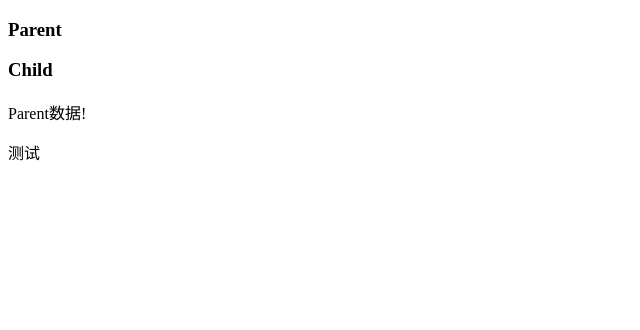
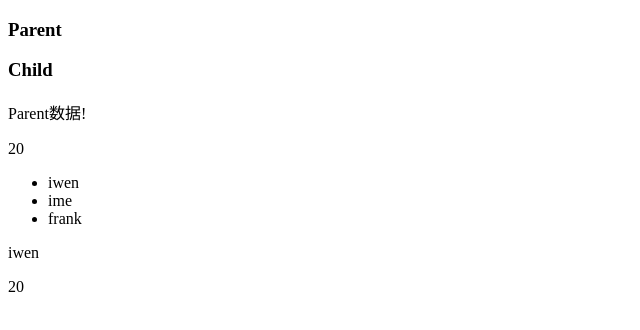
Before and after one commit to recursionBlack/vue3learn, a Vue app in the folder vue-components/: page / in a window 1280 px wide. Shown: the top 330 px of the page, without its empty margins (0-640 px from the left). Built offline with nearby package versions, Linux system fonts and the light colour scheme; the HTML template or start-up script is replaced by a standard one.

Commit message:
106, 组件props传递多种数据类型

```diff
--- a/vue-components/src/components/ChildDemo.vue
+++ b/vue-components/src/components/ChildDemo.vue
@@ -1,10 +1,22 @@
 <template>
   <h3>Child</h3>
   <p>{{ props.title }}</p>
-  <p>{{ props.demo }}</p>
+  <p>{{ props.age }}</p>
+  <ul>
+    <li v-for="(item, index) in props.names" :key="index">{{ item }}</li>
+  </ul>
+  <p>{{ userInfo.name }}</p>
+  <p>{{ userInfo.age }}</p>
 </template>
 
 <script setup lang="ts">
 // defineProps用来定义一个对象，该对象可以从父类接收数据
-const props = defineProps(['title', 'demo'])
+const props = defineProps<{
+  title: string // 字符串类型
+  age: number // 数字类型
+  names: string[] // 字符串数组类型（方案1传递时解包的情况）
+  userInfo: { name: string; age: number }
+}>()
+
+console.log(props)
 </script>
--- a/vue-components/src/components/ParentDemo.vue
+++ b/vue-components/src/components/ParentDemo.vue
@@ -1,6 +1,6 @@
 <template>
   <h3>Parent</h3>
-  <ChildDemo :title="message" demo="测试" />
+  <ChildDemo :title="message" :age="age" :names="names" :userInfo="userInfo" />
 </template>
 
 <script setup lang="ts">
@@ -9,5 +9,11 @@ import ChildDemo from './ChildDemo.vue'
 
 const message = ref('Parent数据!')
 
+const age = ref(20)
+
+const names = ref(['iwen', 'ime', 'frank'])
+
+const userInfo = ref({ name: 'iwen', age: 20 })
+
 // props传递数据，只能从父级传递到子级，不能反向传递
 </script>
```
